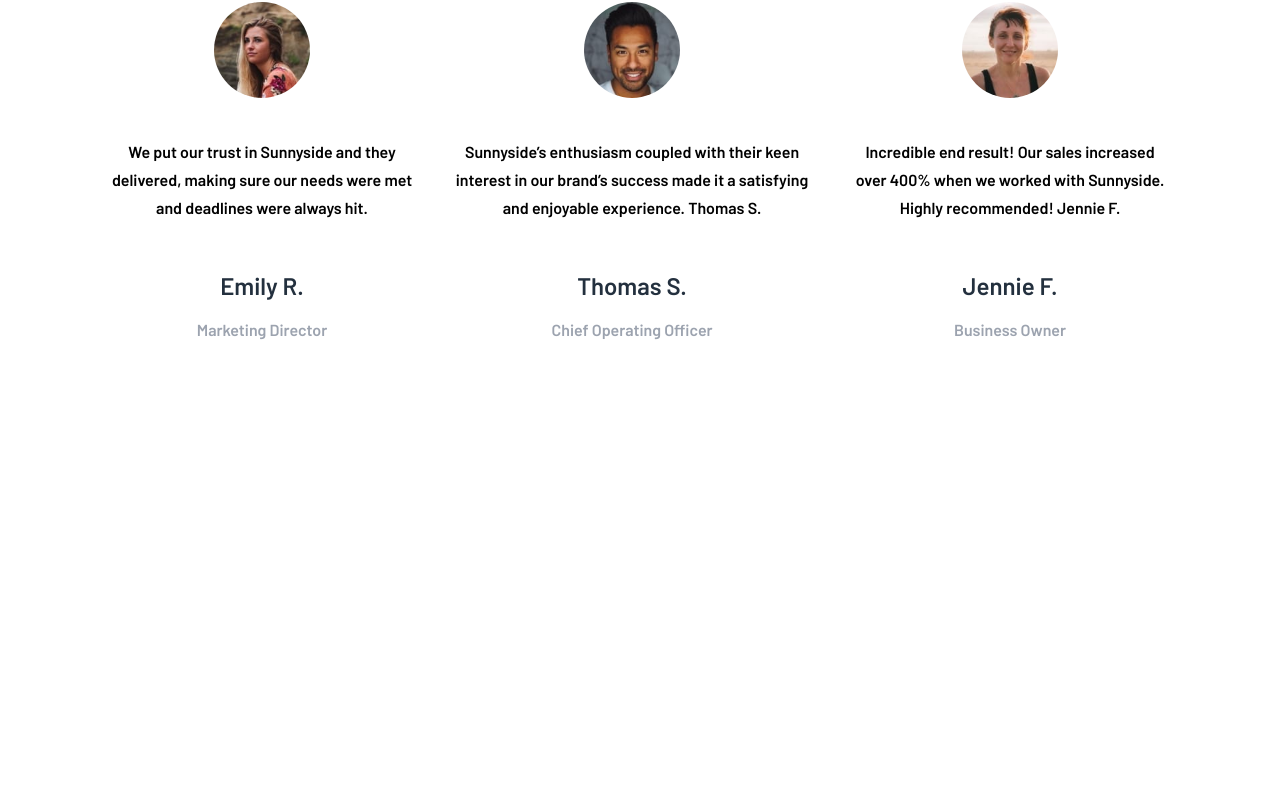
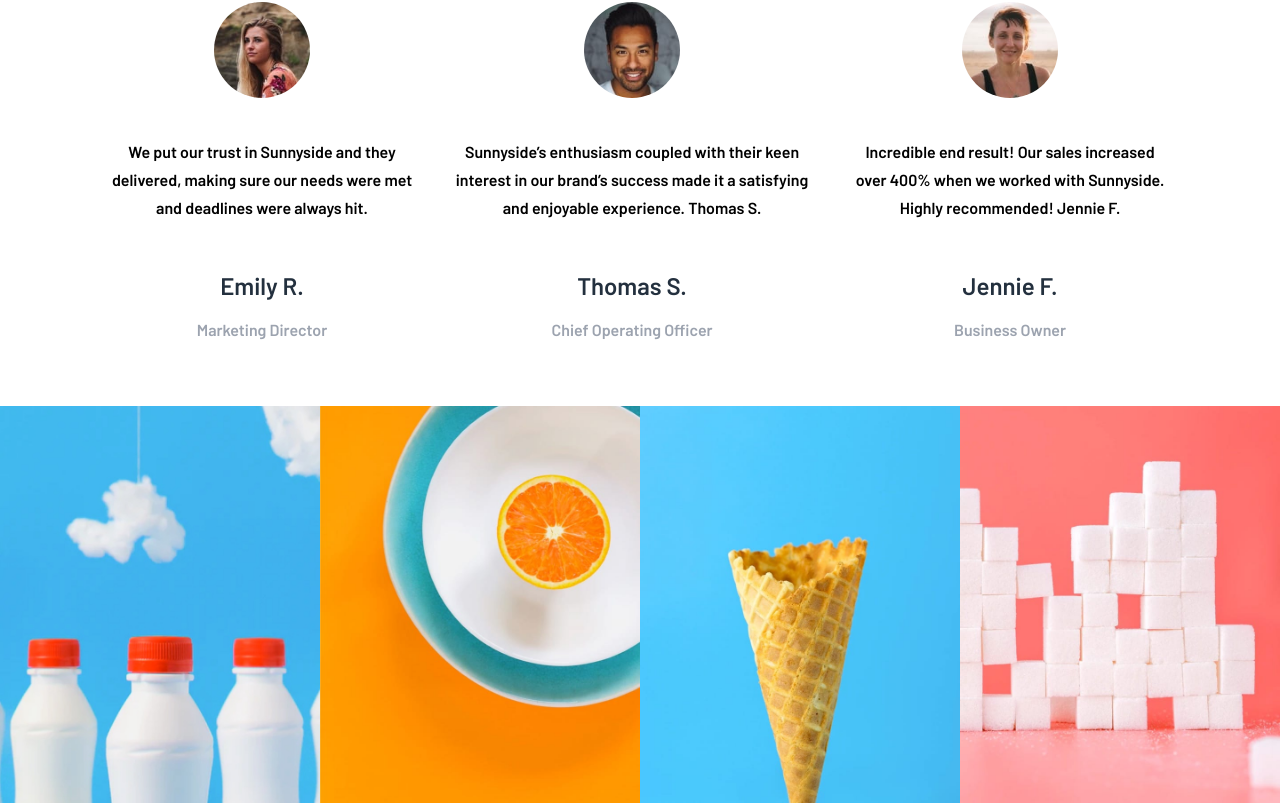
Before and after one commit to Mohamed-N-Mohamed/frontend-mentor-challenges, a React (Create React App) app in the folder sunnyside-agency-landing-page/: page / in a window 1280 px wide. Shown: the part 1629-2432 px from the top of the page. Before the commit the page ends 2035 px from the top, so only its background shows below. Built offline with nearby package versions, Linux system fonts and the light colour scheme.

Commit message:
added gallery section

```diff
--- a/sunnyside-agency-landing-page/src/App.js
+++ b/sunnyside-agency-landing-page/src/App.js
@@ -1,5 +1,6 @@
 import Design from "./components/Design";
 import Hero from "./components/Hero";
+import Gallery from "./components/Gallery";
 import Navbar from "./components/Navbar";
 import Testimonials from "./components/Testimonials";
 import Transform from "./components/Transform";
@@ -13,6 +14,7 @@
       {/*Design page needs to be fixed */}
       {/* <Design /> */}
       <Testimonials />
+      <Gallery />
     </div>
   );
 }
--- /dev/null
+++ b/sunnyside-agency-landing-page/src/components/Gallery.js
@@ -0,0 +1,38 @@
+import React from "react";
+import Image1Mobile from "../images/mobile/image-gallery-cone.jpg";
+import Image1Desktop from "../images/desktop/image-gallery-cone.jpg";
+import Image2Mobile from "../images/mobile/image-gallery-orange.jpg";
+import Image2Desktop from "../images/desktop/image-gallery-orange.jpg";
+import Image3Mobile from "../images/mobile/image-gallery-sugar-cubes.jpg";
+import Image3Desktop from "../images/desktop/image-gallery-sugarcubes.jpg";
+import Image4Mobile from "../images/mobile/image-gallery-milkbottles.jpg";
+import Image4Desktop from "../images/desktop/image-gallery-milkbottles.jpg";
+
+const Gallery = () => {
+  return (
+    <div className='images'>
+      <div className='grid grid-cols-2 md:flex'>
+        <picture>
+          <source media='(min-width: 768px)' srcSet={Image4Desktop} />
+          <img src={Image4Mobile} alt='' />
+        </picture>
+        <picture>
+          <source media='(min-width: 768px)' srcSet={Image2Desktop} />
+          <img src={Image2Mobile} alt='' />
+        </picture>
+
+        <picture>
+          <source media='(min-width: 768px)' srcSet={Image1Desktop} />
+          <img src={Image1Mobile} alt='' />
+        </picture>
+
+        <picture>
+          <source media='(min-width: 768px)' srcSet={Image3Desktop} />
+          <img src={Image3Mobile} alt='' />
+        </picture>
+      </div>
+    </div>
+  );
+};
+
+export default Gallery;
```
